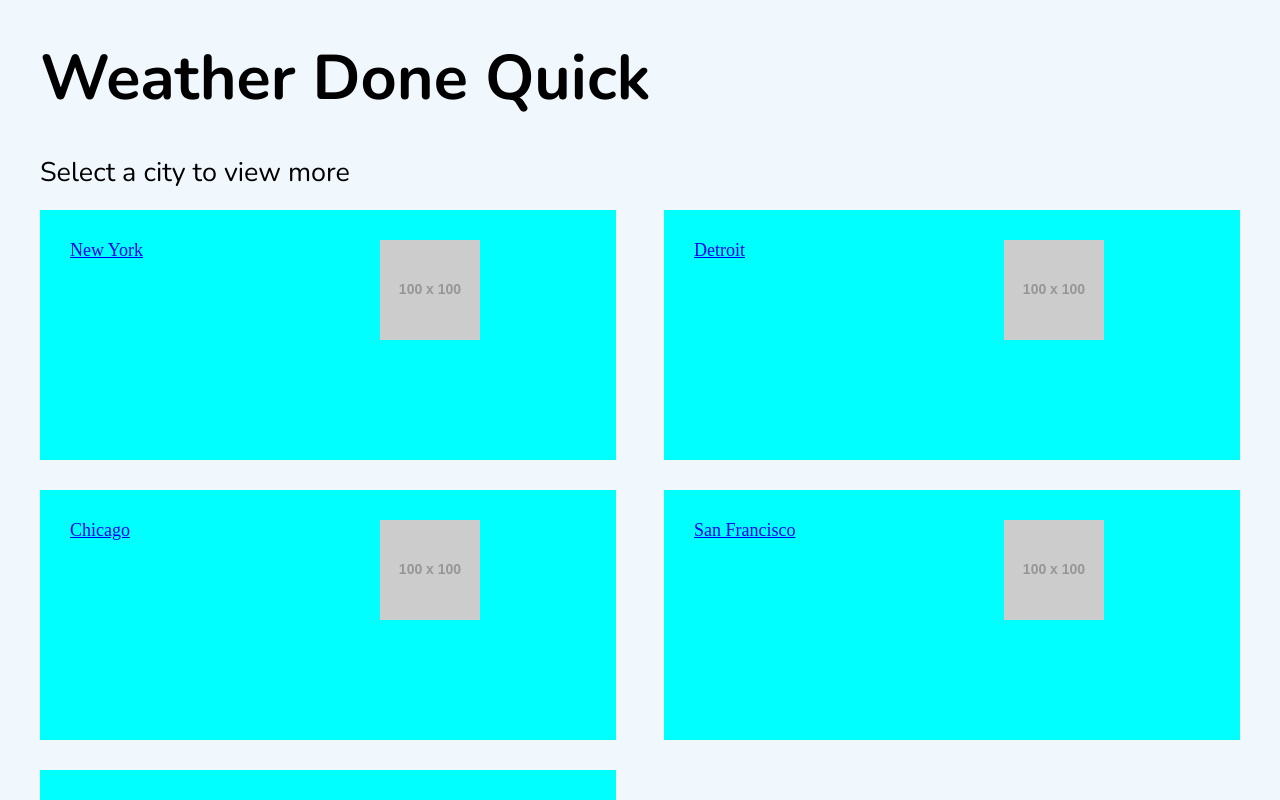
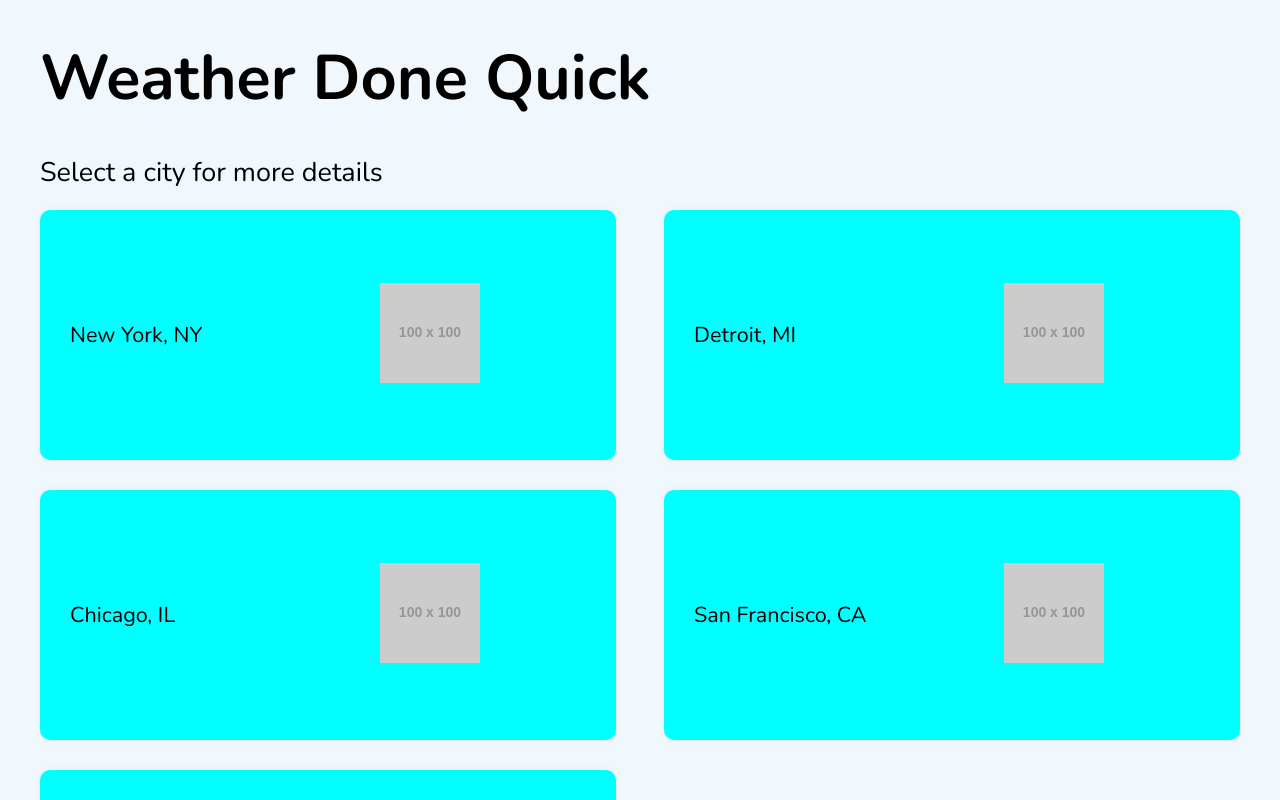
Before and after one commit to garycheung13/weathertime, a React (Create React App) app in the folder weather-client/: page / in a window 1280 px wide. Shown: the top 800 px of the page. Built offline with nearby package versions, Linux system fonts and the light colour scheme; no server answers.

Commit message:
add proxy for api req, state prop for links, setup for fetch

```diff
--- a/package.json
+++ b/package.json
@@ -3,7 +3,7 @@
   "version": "0.0.0",
   "private": true,
   "scripts": {
-    "dev-start": "NODE_ENV=development node ./bin/www",
+    "dev-start": "NODE_ENV=development PORT=3001 node ./bin/www",
     "prod-start": "node ./bin/www"
   },
   "dependencies": {
--- a/weather-client/package.json
+++ b/weather-client/package.json
@@ -11,6 +11,7 @@
     "react-router-dom": "^4.3.1",
     "react-scripts": "1.1.4"
   },
+  "proxy": "http://localhost:3001",
   "scripts": {
     "build-css": "node-sass-chokidar src/styles/scss/index.scss -o src/styles/css",
     "watch-css": "npm run build-css && node-sass-chokidar src/styles/scss/index.scss -o src/styles/css --watch --recursive",
--- a/weather-client/src/components/detail/DetailPage.js
+++ b/weather-client/src/components/detail/DetailPage.js
@@ -2,12 +2,31 @@ import React, { Component } from 'react';
 import { Link } from 'react-router-dom';
 
 class DetailPage extends Component {
+    componentDidMount() {
+        fetch(`http://${window.location.host}/api/single-current`, {
+            method: "post",
+            headers: {"Content-Type": "application/json" },
+            body: JSON.stringify({id: this.props.location.state.city.id}),
+        }).then(function(res){
+            return res.json();
+        }).then(function(payload){
+            console.log(payload);
+        })
+    }
+
     render() {
+        const cityDetails = this.props.location.state.city;
+        const cityCurrentWeather = this.props.location.state.current;
+
         return (
             <div className="detailpage">
                 <div className="container">
                     <Link to="/">Back to Overview</Link>
-                    <p>Hello World from detail page: {this.props.match.params.id}</p>
+                    <h1>{`${cityDetails.name}, ${cityDetails.state}`}</h1>
+                    <h3>Current Weather</h3>
+                    <h1>{cityCurrentWeather}</h1>
+                    {/* <p>Hello World from detail page: {this.props.match.params.id}</p> */}
+
                 </div>
             </div>
         );
--- a/weather-client/src/components/home/HomePage.js
+++ b/weather-client/src/components/home/HomePage.js
@@ -3,16 +3,29 @@ import HomeWeatherCard from './HomeWeatherCard';
 import { cities } from '../../enums';
 
 class HomePage extends Component {
+    componentDidMount() {
+        fetch("api/single-current", {
+            method: "post",
+            headers: {"Content-Type": "application/json" },
+            body: JSON.stringify({id: 4990729}),
+        }).then(function(res){
+            console.log(res);
+            return res.json();
+        }).then(function(payload){
+            console.log(payload);
+        })
+    }
+
     render() {
         return (
             <div className="homepage">
                 <div className="container">
                     <h1>Weather Done Quick</h1>
-                    <h2>Select a city to view more</h2>
+                    <h2>Select a city for more details</h2>
                     <div className="cards">
                     {
                         Object.keys(cities).map(function(name, i){
-                            return <HomeWeatherCard city={cities[name]} key={i}/>
+                            return <HomeWeatherCard city={cities[name]} current="78" key={i}/>
                         })
                     }
                     </div>
--- a/weather-client/src/components/home/HomeWeatherCard.js
+++ b/weather-client/src/components/home/HomeWeatherCard.js
@@ -2,14 +2,14 @@ import React from 'react';
 import { Link } from 'react-router-dom';
 import PropTypes from 'prop-types';
 
-const HomeWeatherCard = ({city}) => {
+const HomeWeatherCard = ({city, current}) => {
     return (
-        <Link to={`/detail/${city.id}`} className="card">
+        <Link to={{pathname: `/detail/${city.id}`, state: {current: current, city: city}}} className="card">
             <div className="card-text">
-                {city.name}
+                <h3>{city.name}, {city.state}</h3>
             </div>
             <div className="card-icon">
-                <img src="https://placehold.it/100x100" alt="" srcset=""/>
+                <img src="https://placehold.it/100x100" alt="placeholder"/>
             </div>
         </Link>
     );
--- a/weather-client/src/styles/css/index.css
+++ b/weather-client/src/styles/css/index.css
@@ -14,7 +14,10 @@ Anything that doesn't produce output
   padding: 2.5%;
   margin-bottom: 2.5%;
   background-color: aqua;
-  display: flex; }
+  border-radius: 10px;
+  box-shadow: 0px 0px 8px rgba(204, 204, 204, 0.2);
+  display: flex;
+  align-items: center; }
   @media screen and (max-width: 767px) {
     .card {
       width: 98%; } }
@@ -23,11 +26,14 @@ Anything that doesn't produce output
   width: 60%; }
 
 .card-icon {
-  width: 40%;
-  margin: 0 auto; }
+  width: 40%; }
+  .card-icon img {
+    height: 100%;
+    width: auto; }
 
 .detailpage {
-  background-color: grey; }
+  background-color: grey;
+  height: 100vh; }
 
 .homepage {
   background-color: #f1f8fd;
@@ -54,6 +60,16 @@ h2 {
   font-style: normal;
   font-size: 1.5rem; }
 
+h3 {
+  font-family: "Nunito", sans-serif;
+  font-weight: 300;
+  font-style: normal;
+  font-size: 1.2rem; }
+
 .container {
   max-width: 1200px;
   margin: 0 auto; }
+
+a {
+  color: black;
+  text-decoration: none; }
--- a/weather-client/src/styles/scss/base/_base.scss
+++ b/weather-client/src/styles/scss/base/_base.scss
@@ -5,3 +5,8 @@
     max-width: 1200px;
     margin: 0 auto;
 }
+
+a {
+    color: black;
+    text-decoration: none;
+}
--- a/weather-client/src/styles/scss/base/_typography.scss
+++ b/weather-client/src/styles/scss/base/_typography.scss
@@ -24,3 +24,10 @@ h2 {
     font-style: normal;
     font-size: 1.5rem;
 }
+
+h3 {
+    font-family: "Nunito", sans-serif;
+    font-weight: 300;
+    font-style: normal;
+    font-size: 1.2rem;
+}
--- a/weather-client/src/styles/scss/components/_card.scss
+++ b/weather-client/src/styles/scss/components/_card.scss
@@ -11,7 +11,10 @@
     padding: 2.5%;
     margin-bottom: 2.5%;
     background-color: aqua;
+    border-radius: 10px;
+    box-shadow: 0px 0px 8px rgba(204, 204, 204, 0.2);
     display: flex;
+    align-items: center;
 
     @include breakpoint-max(small) {
         width: 98%;
@@ -24,5 +27,9 @@
 
 .card-icon {
     width: 40%;
-    margin: 0 auto;
+
+    img {
+        height: 100%;
+        width: auto;
+    }
 }
--- a/weather-client/src/styles/scss/layouts/_detailpage.scss
+++ b/weather-client/src/styles/scss/layouts/_detailpage.scss
@@ -1,3 +1,4 @@
 .detailpage {
     background-color: grey;
+    height: 100vh;
 }
```
Also changed, not shown: 1 other file (tests, documents, lock files or other folders).
